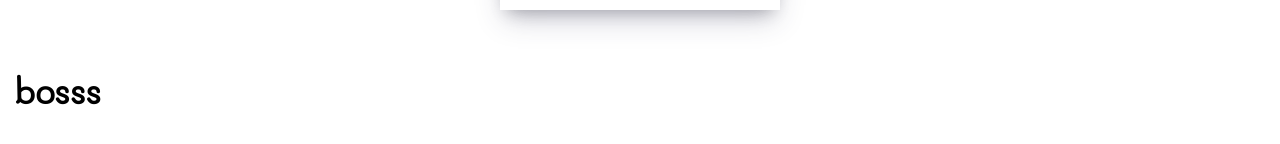
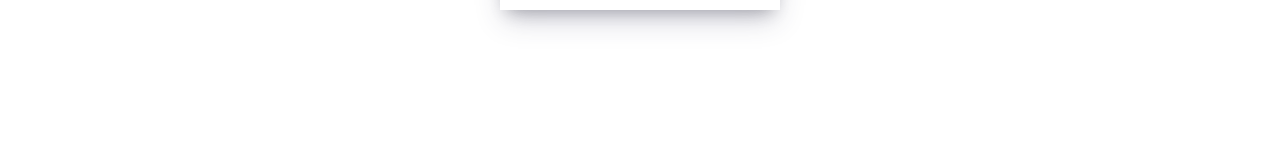
Before and after one commit to Uzii-hugo/Webapp, a React (Create React App) app: page / in a window 1280 px wide. Shown: the part 890-1034 px from the top of the page. After the commit the page ends 980 px from the top, so only its background shows below. Built offline with nearby package versions, Linux system fonts and the light colour scheme.

Commit message:
Update Home.js

```diff
--- a/src/home/Home.js
+++ b/src/home/Home.js
@@ -9,7 +9,6 @@
     <>
       <div className = 'container'>
         <Card></Card>
-        <h1>bosss</h1>
       </div>
     </>
   );
```
